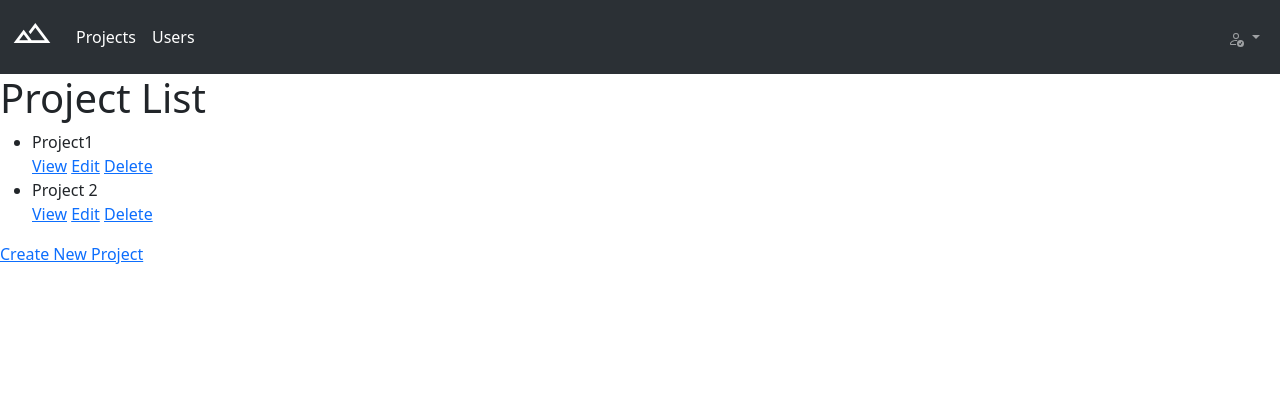
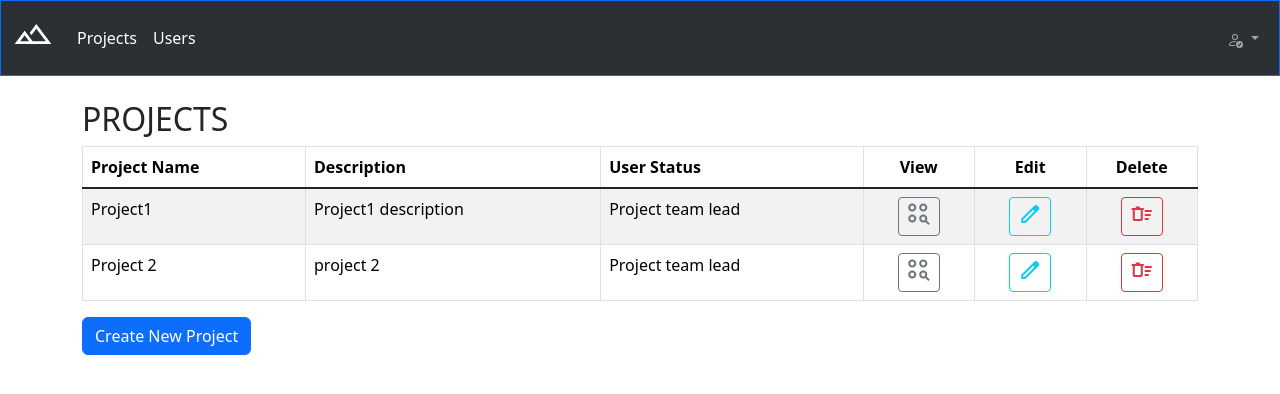
Before and after one commit to junaidalam2/basecamp_part2_django, a Django app: page /projects/ in a window 1280 px wide. Shown: the top 394 px of the page. Run offline with Django 5.2, Linux system fonts and the light colour scheme; a user stored in the database is signed in; data comes from the database, SQL or seed files in the repository; both versions use the stored data as it was after the commit.

Commit message:
finished stlying for project detail

```diff
--- a/projects/templates/projects/project_list.html
+++ b/projects/templates/projects/project_list.html
@@ -3,29 +3,86 @@
 
 {% block content %}
 
+        <br>
+        <div class="container">
+            <div class="row justify-content-center">
+                <div class="col-md-20">
+                    <h2>PROJECTS</h2>
+        <table class="table table-striped table-bordered table-hover">
+            <thead class="thead-dark">
+                <tr>
+                  <th style="width: 20%;">Project Name</th>
+                  <th>Description</th>
+                  <th>User Status</th>
+                  <th class="text-center" style="width: 10%;">View</th>
+                  <th class="text-center" style="width: 10%;">Edit</th>
+                  <th class="text-center" style="width: 10%;">Delete</th>
+                </tr>
+            </thead>
+            <tbody class="table-group-divider">
+                {% for project, is_team_member, is_team_lead in user_projects %}
+                    <tr>
+                        <td style="width: 20%;">
+                            {{ project.name }}
+                        </td>
+                        <td>
+                            {{ project.description }}
+                        </td>
+                        <td>
+                            {% if is_team_lead %}
+                                Project team lead
+                            {% elif is_team_member %}
+                                Project team member
+                            {% else %}
+                                Not member of project team
+                            {% endif %}
+                        </td>
+                        <td class="text-center" style="width: 10%;">
+                            <a class="btn btn-outline-secondary btn-sm" href="{% url 'projects:projects-detail' project.pk %}">
+                                <span class="material-symbols-outlined">
+                                    action_key
+                                </span>
+                            </a>
+                        </td>
+                        <td class="text-center" style="width: 10%;">
+                            {% if is_team_member or is_superuser %}
+                                <a class="btn btn-outline-info btn-sm" href="{% url 'projects:projects-update' project.pk %}">
+                                    <span class="material-symbols-outlined">
+                                        edit
+                                    </span>
+                                </a>
+                            {% else %}
+                                <a class="btn btn-outline-info btn-sm" href="#" style="color: gray;" data-toggle="tooltip" title="Must be project team member to edit">
+                                    <span class="material-symbols-outlined">
+                                        edit
+                                    </span>
+                                </a>
+                            {% endif %}
+                        </td>
+                        <td class="text-center" style="width: 10%;">
+                            {% if is_team_lead or is_superuser %}
+                                <a class="btn btn-outline-danger btn-sm" href="{% url 'projects:projects-delete' project.pk %}">
+                                    <span class="material-symbols-outlined">
+                                        delete_sweep
+                                    </span>
+                                </a>
+                            {% else %}
+                                <a class="btn btn-outline-danger btn-sm" href="#" style="color: gray;" data-toggle="tooltip" title="Must be project team lead to delete">
+                                    <span class="material-symbols-outlined">
+                                        delete_sweep
+                                    </span>
+                                </a>
+                            {% endif %}
+                        </td>
+                    </tr>
+                {% endfor %}
+            </tbody>
+        </table>
+        <a class="btn btn-primary" href="{% url 'projects:projects-create' %}">Create New Project</a>
+    </div>
+</div>
+</div>
 
-        <h1>Project List</h1>
-        <ul>
-            {% for project, is_team_member, is_team_lead in user_projects %}
-                <li>{{ project.name }}</li>
-                <a href="{% url 'projects:projects-detail' project.pk %}">View</a>
-
-                {% if is_team_member or is_superuser %}
-                    <a href="{% url 'projects:projects-update' project.pk %}">Edit</a>
-                {% else %}
-                    <a href="#" style="color: gray;" data-toggle="tooltip" title="Must be project team member to edit">Edit</a>
-                {% endif %}
-
-                {% if is_team_lead or is_superuser %}
-                    <a href="{% url 'projects:projects-delete' project.pk %}">Delete</a>
-                {% else %}
-                    <a href="#" style="color: gray;" data-toggle="tooltip" title="Must be project team lead to delete">Delete</a>
-                {% endif %}
-
-            {% endfor %}
-        </ul>
-
-        <a href="{% url 'projects:projects-create' %}">Create New Project</a>
 
 <script>
 
--- a/projects/urls.py
+++ b/projects/urls.py
@@ -16,7 +16,7 @@ urlpatterns = [
     path('<int:pk>/', ProjectDetailView.as_view(), name='projects-detail'),
     path('create/', ProjectCreateView.as_view(), name='projects-create'),
     path('update/<int:pk>/', ProjectUpdateView.as_view(), name='projects-update'),
-    path('delete/<int:project_id>/', ProjectDeleteView.as_view(), name='projects-delete'),
+    path('delete/<int:pk>/', ProjectDeleteView.as_view(), name='projects-delete'),
     path('project/<int:project_id>/upload/', FileUploadCreateView.as_view(), name='upload_file'),
     path('file_upload/delete/<int:pk>/', FileUploadDeleteView.as_view(), name='file_upload_delete'),
 ]
--- a/templates/navbar.html
+++ b/templates/navbar.html
@@ -1,4 +1,4 @@
-<nav class="navbar navbar-expand-lg bg-body-tertiary" data-bs-theme="dark">
+<nav class="navbar navbar-expand-lg bg-body-tertiary" data-bs-theme="dark" style="border: 1px solid var(--bs-primary);">
   <div class="container-fluid">
       <a class="navbar-brand" href="{% url 'home' %}">
         <span class="material-symbols-outlined" style="font-size: 2em;">landscape</span>
```
Also changed, not shown: projects/templates/projects/project_detail.html (+48 -21 lines), projects/templates/projects/project_update.html (+14 -3 lines), db.sqlite3.
